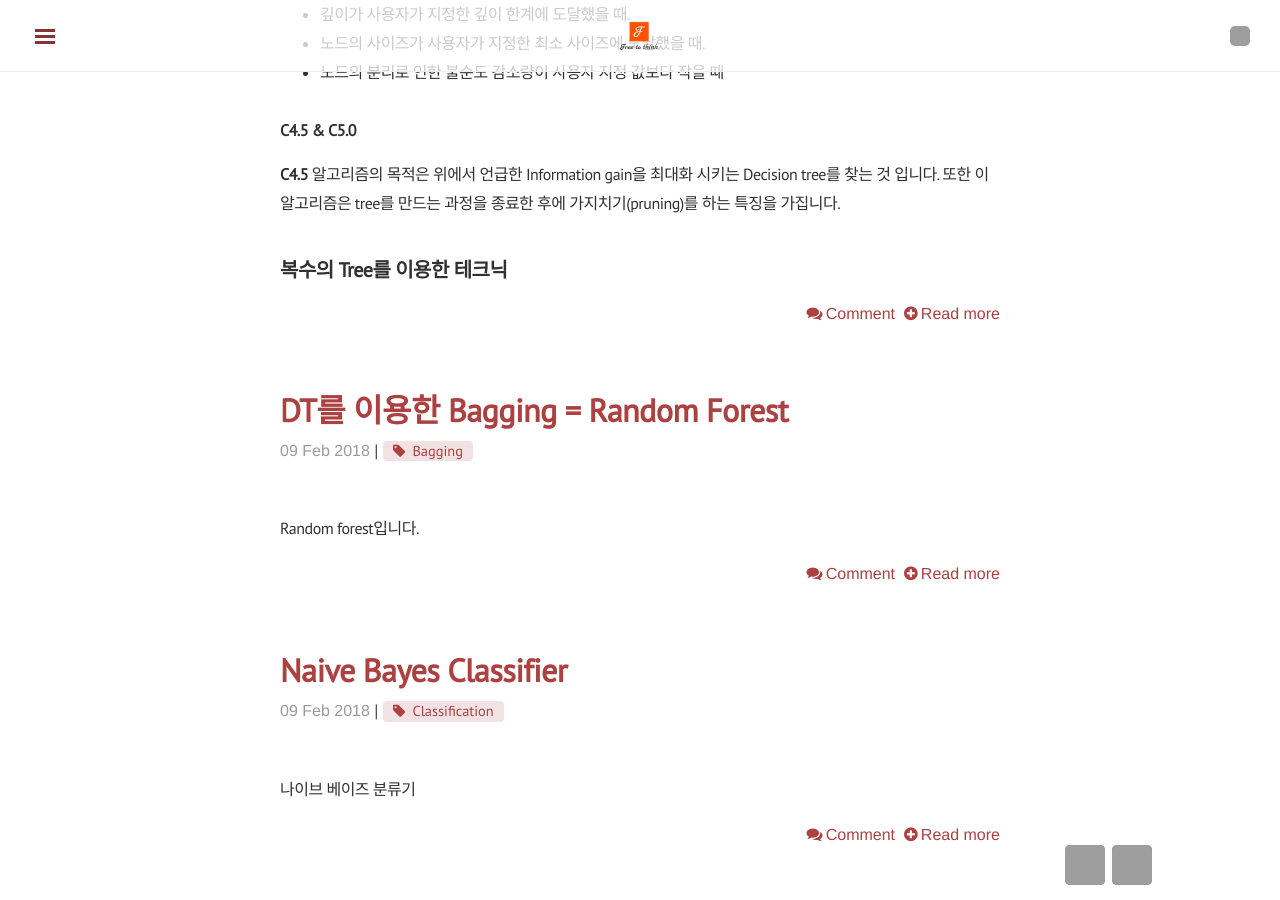
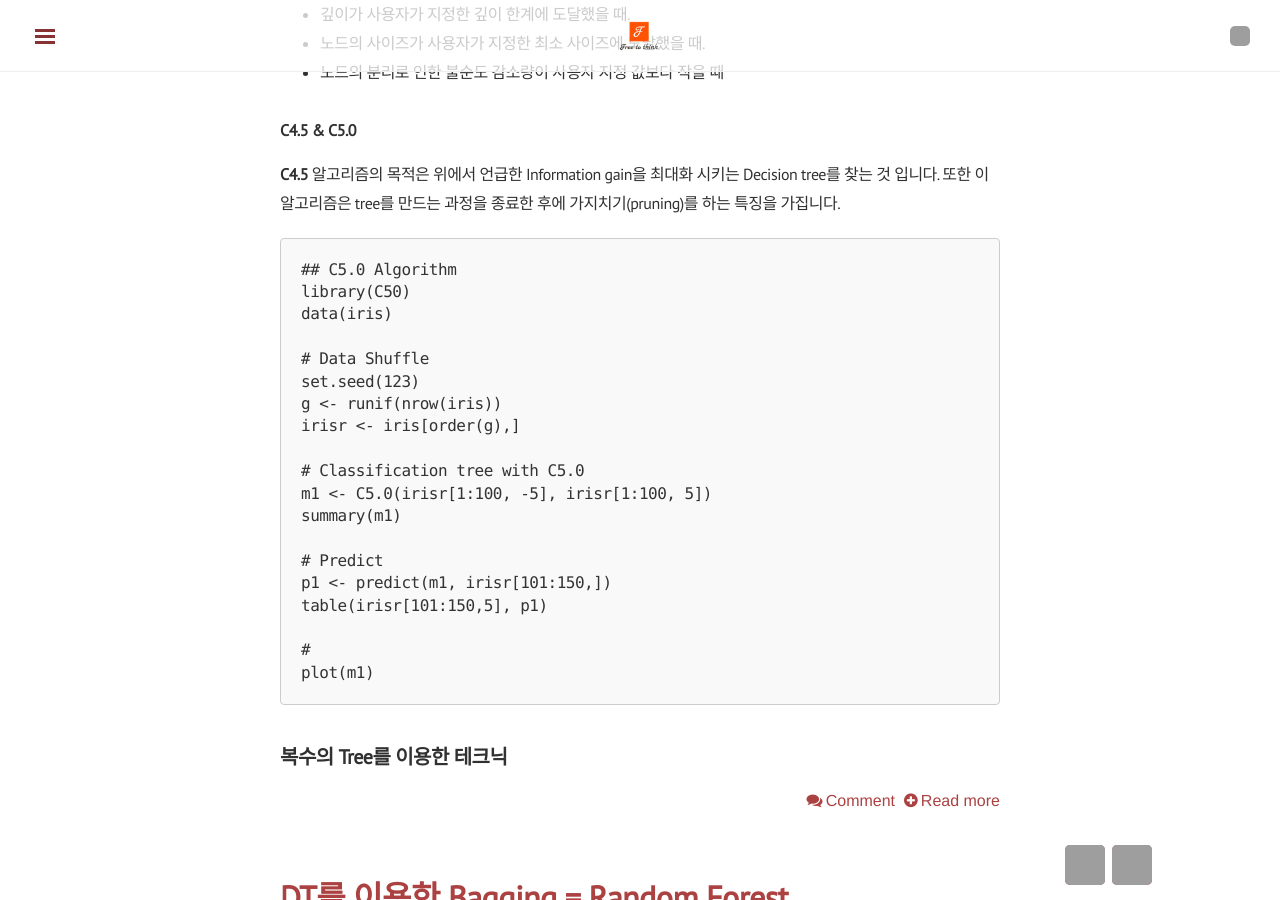
Before and after one commit to kangyeolk/previous.github.io, a Jekyll site: the page built from blog/index.html, in a window 1280 px wide and 900 px high, scrolled down 4102 px. Built offline with Jekyll 4.4.1, drawn with Linux system fonts in a browser that asks for light colours; nearby versions of some CDN libraries; formulas are drawn with MathJax 3; the list of posts is cut into pages by our own code; comment, search, counter and statistics services are not loaded; grey boxes are pictures that could not be loaded.

Commit message:
modification

````diff
--- a/_posts/2018-02-09-decision_tree.md
+++ b/_posts/2018-02-09-decision_tree.md
@@ -93,4 +93,26 @@ CART 알고리즘은 몇 가지 Stopping Rules들을 가지고 가지 분리를
 **C4.5** 알고리즘의 목적은 위에서 언급한 Information gain을 최대화 시키는 Decision tree를 찾는 것 입니다. 또한 이 알고리즘은 tree를 만드는 과정을 종료한 후에
 가지치기(pruning)를 하는 특징을 가집니다.
 
+```
+## C5.0 Algorithm
+library(C50)
+data(iris)
+
+# Data Shuffle
+set.seed(123)
+g <- runif(nrow(iris))
+irisr <- iris[order(g),]
+
+# Classification tree with C5.0
+m1 <- C5.0(irisr[1:100, -5], irisr[1:100, 5])
+summary(m1)
+
+# Predict
+p1 <- predict(m1, irisr[101:150,])
+table(irisr[101:150,5], p1)
+
+#
+plot(m1)
+```
+
 ## 복수의 Tree를 이용한 테크닉
````
